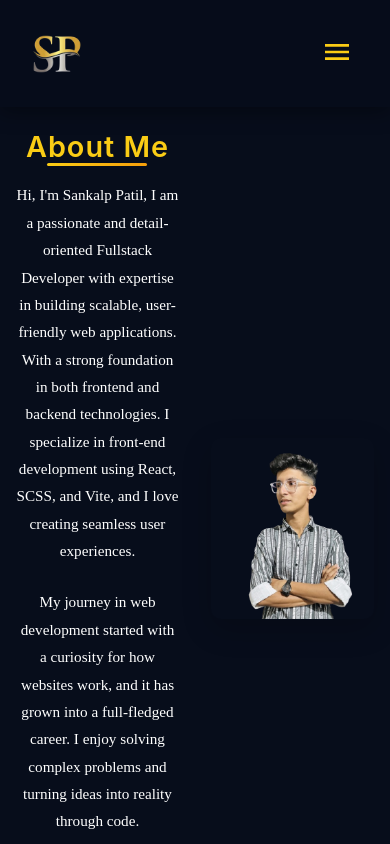
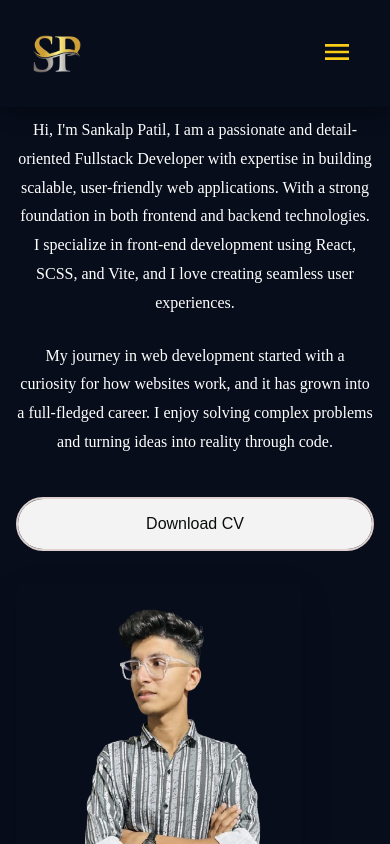
Before and after one commit to sank-45/Portfolio1, a React (Vite) app: page /about in a window 390 px wide. Shown: the top 844 px of the page. Built offline with nearby package versions, Linux system fonts and the light colour scheme.

Commit message:
about page responsible

```diff
--- a/src/Portfolio/Containers/About/About.scss
+++ b/src/Portfolio/Containers/About/About.scss
@@ -5,33 +5,33 @@
   padding: 8rem 0;
   background-color: var(--main-bg-color);
   color: var(--main-text-color);
-    overflow: hidden; // Prevent scroll jumps
-    position: relative; // Relative to its normal position in the flow
+  overflow: hidden;
+  position: relative;
 
   &_container {
     display: grid;
     grid-template-columns: repeat(2, 1fr);
     align-items: center;
     gap: 4rem;
-        // width: 100%;
     max-width: 1200px;
+    margin: 0 auto;
     padding: 0 2rem;
     position: relative;
     z-index: 2;
+
     &:hover {
       box-shadow: 0 20px 30px rgba(0, 0, 0, 0.1);
       transition: box-shadow 0.3s ease;
     }
 
     @include respond(tab-port) {
-            flex-direction: column;
+      grid-template-columns: 1fr;
       text-align: center;
       gap: 2rem;
     }
   }
 
   &_content {
-        flex: 1;
     animation: fadeSlideUp 1s 0.3s ease forwards;
 
     h1 {
@@ -42,19 +42,19 @@
       display: inline-block;
       letter-spacing: 1px;
       opacity: 0;
-            animation: fadeSlideUp 1s 0.3s ease forwards; // Delayed start
+      animation: fadeSlideUp 1s 0.3s ease forwards;
 
       &::after {
         content: '';
         position: absolute;
-                width: 0; // Start at 0
+        width: 0;
         height: 3px;
         background: linear-gradient(to right, #facc15, #f59e0b);
         bottom: -1px;
         left: 0;
         margin-left: 1.3rem;
         border-radius: 10px;
-                animation: underlineGrow 0.8s 1s ease-out forwards; // Delayed start
+        animation: underlineGrow 0.8s 1s ease-out forwards;
       }
 
       @include respond(tab-port) {
@@ -70,7 +70,6 @@
       opacity: 0;
       transform: translateY(20px);
 
-            // Staggered animations
       @for $i from 1 through 4 {
         &:nth-child(#{$i + 1}) {
           animation: fadeInUp 0.8s #{0.5 + ($i * 0.2)}s ease forwards;
@@ -140,7 +139,6 @@
   }
 
   &_image {
-        flex: 1;
     text-align: center;
     opacity: 0;
     animation: fadeInRight 1s 0.5s ease forwards;
@@ -216,59 +214,16 @@
     }
   }
 
-    // Media Queries for Mobile Responsiveness
-    @media (max-width: 768px) {
-        .about {
+  // Responsive adjustments
+  @include respond(tab-port) {
     padding: 5rem 0;
-        }
 
-        .about_container {
-            flex-direction: column;
-            gap: 2rem;
+    &_container {
       padding: 0 1rem;
-        }
-
-        .about_content {
-            text-align: center;
-        }
-
-        .profile_img {
-            max-width: 100%;
-        }
-
-        .button {
-            width: 100%;
-        }
-
-        h1 {
-            font-size: 2rem;
-        }
-
-        p {
-            font-size: 1rem;
     }
   }
 
-    // Extra small screen adjustments (Mobile)
-    @media (max-width: 480px) {
-        .about {
+  @include respond(phone) {
     padding: 3rem 0;
   }
-
-        .about_container {
-            padding: 0 1rem;
 }
-
-        .button {
-            padding: 1rem;
-        }
-
-        h1 {
-            font-size: 1.8rem;
-        }
-
-        p {
-            font-size: 0.95rem;
-        }
-    }
-}
```
Lines whose indentation alone changed are shown as unchanged.
